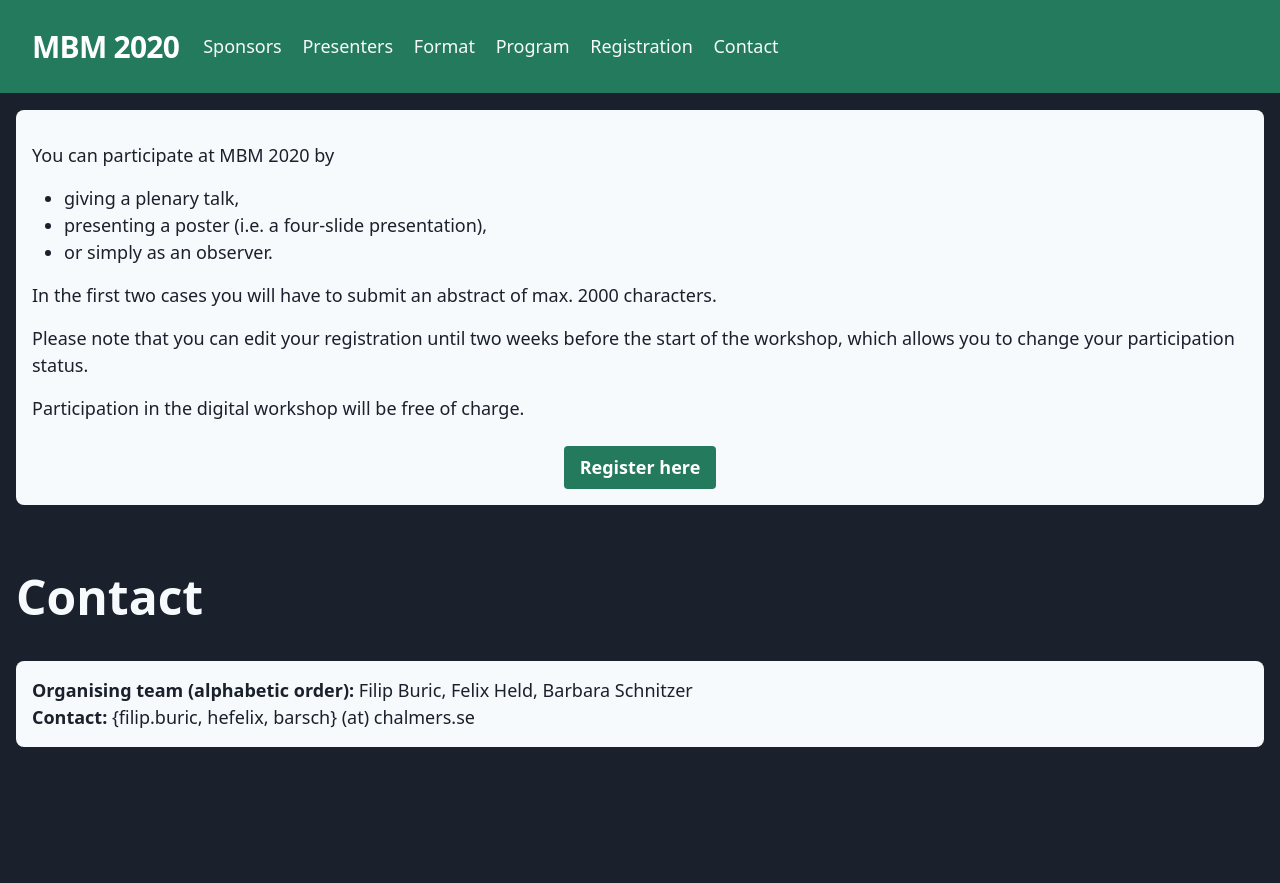
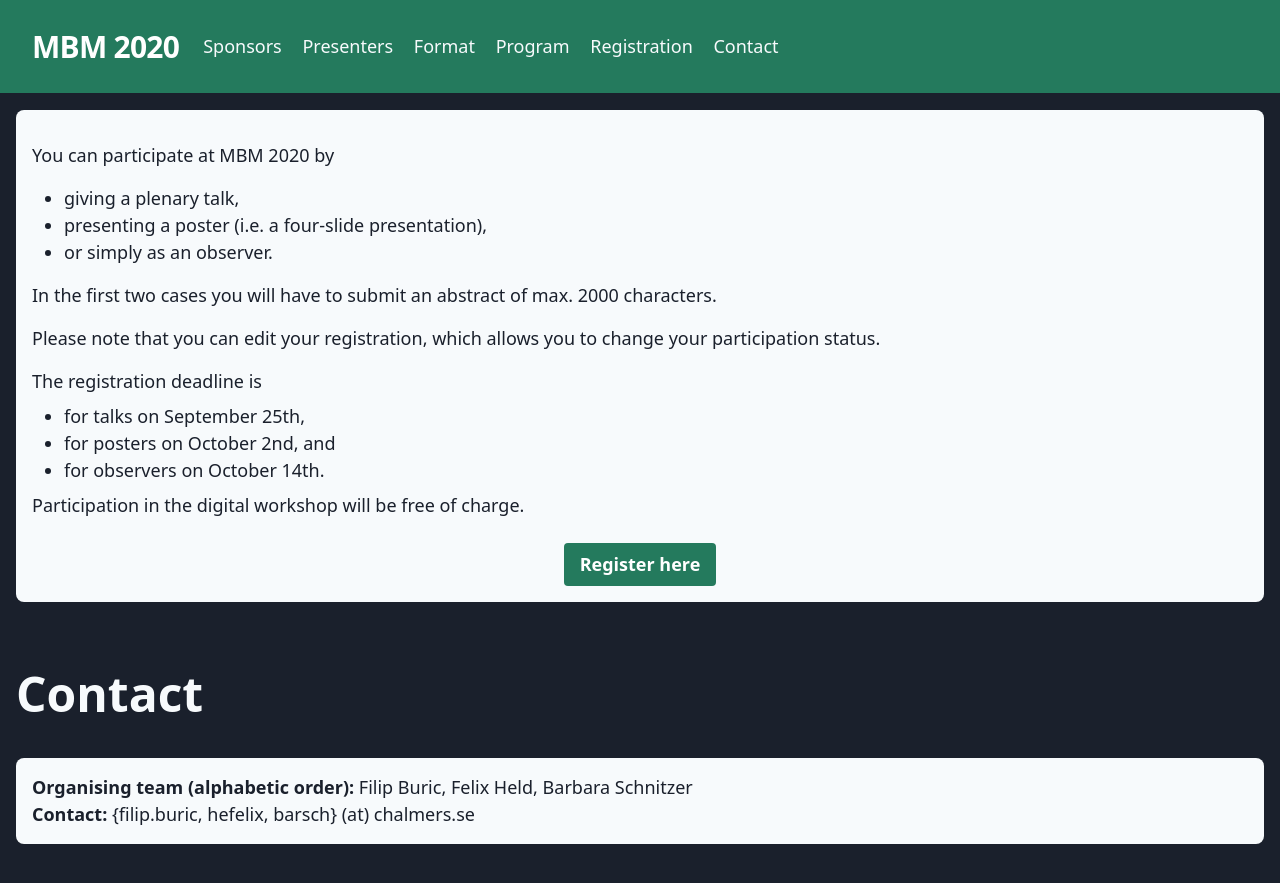
Before and after one commit to mbmworkshop/mbm, a Jekyll site: the page built from index.html, in a window 1280 px wide and 900 px high, scrolled down 5048 px. Shown: the top 883 px of the window. Built offline with Jekyll 4.4.1, drawn with Linux system fonts in a browser that asks for light colours; before the commit the page ends 5851 px from its top, so only the background shows below that.

Commit message:
upd: house-keeping and deadlines for registration

```diff
--- a/index.html
+++ b/index.html
@@ -231,8 +231,16 @@ layout: mbm2020
         In the first two cases you will have to submit an abstract of max. 2000 characters.
       </p>
       <p class="my-2">
-        Please note that you can edit your registration until two weeks before the start of the workshop, which allows you to change your participation status.
+        Please note that you can edit your registration, which allows you to change your participation status.
       </p>
+      <p class="my-2">
+        The <strong>registration deadline</strong> is
+      </p>
+      <ul class="px-8 list-disc">
+        <li>for talks on September 25th,</li>
+        <li>for posters on October 2nd, and</li>
+        <li>for observers on October 14th.</li>
+      </ul>
       <p class="my-2">
         Participation in the digital workshop will be free of charge.
       </p>
```
Also changed, not shown: package.json (+4 -4 lines), 1 other file.
